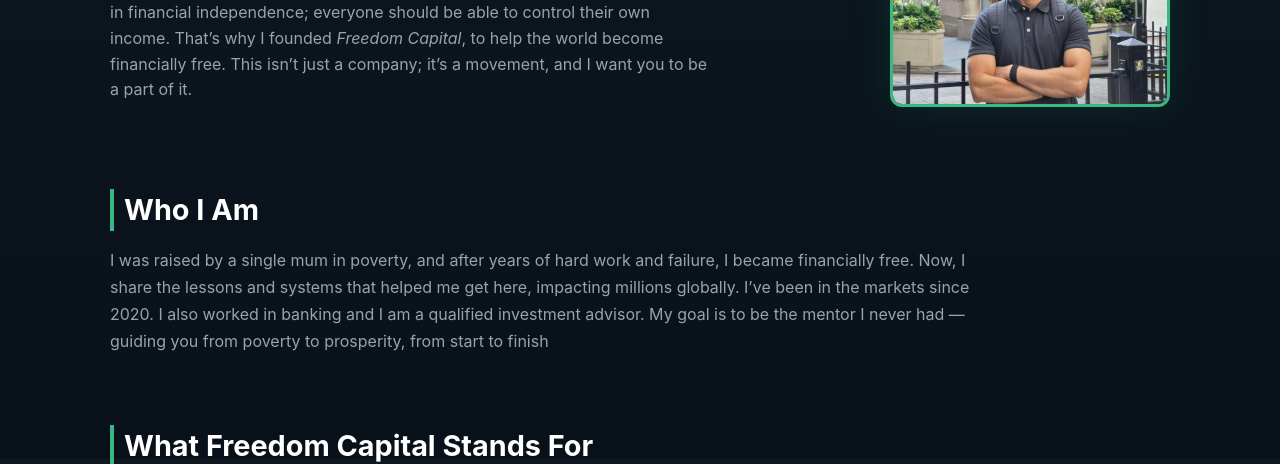
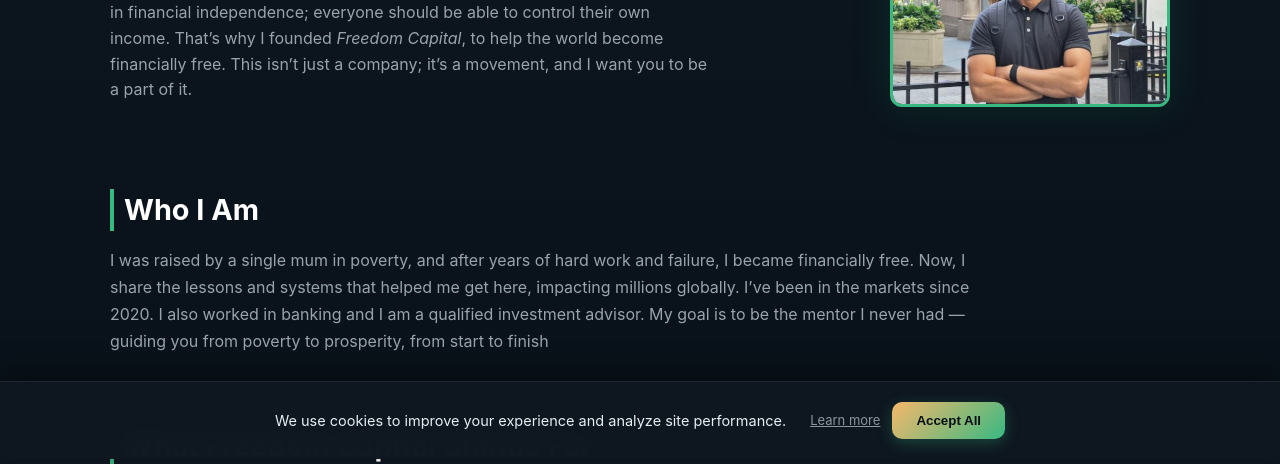
Before and after one commit to 01Chai/freedom-capital-site, a website: page about.html in a window 1280 px wide. Shown: the part 341-805 px from the top of the page. Drawn offline with Linux system fonts and the light colour scheme.

Commit message:
Update about.html

```diff
--- a/about.html
+++ b/about.html
@@ -525,5 +525,37 @@ This isn’t just a company; it’s a movement, and I want you to be a part of i
     }, { threshold: 0.3 });
     fadeUps.forEach(el => observer.observe(el));
   </script>
+
+	<!-- Freedom Capital Cookie Consent Banner (Standalone) -->
+<div id="cookie-consent" style="position:fixed;bottom:0;left:0;right:0;background:rgba(15,23,32,0.98);backdrop-filter:blur(12px);color:#e6eef3;padding:20px 24px;text-align:center;z-index:9999;border-top:1px solid rgba(255,255,255,0.08);font-family:Inter,system-ui,sans-serif;font-size:14.5px;line-height:1.5;display:none;box-shadow:0 -8px 30px rgba(0,0,0,0.4);">
+  <div class="container" style="max-width:1100px;margin:0 auto;display:flex;align-items:center;justify-content:center;gap:24px;flex-wrap:wrap;">
+    <span>We use cookies to improve your experience and analyze site performance.</span>
+    <div style="display:flex;gap:12px;align-items:center;">
+      <a href="/privacy.html" style="color:var(--muted);text-decoration:underline;font-size:13px;opacity:0.9;">Learn more</a>
+      <button onclick="acceptCookies()" style="background:linear-gradient(135deg,#f6b86b,#38b981);color:#071018;border:none;padding:11px 24px;border-radius:10px;font-weight:700;cursor:pointer;transition:transform .2s ease;box-shadow:0 4px 15px rgba(56,185,129,0.3);">
+        Accept All
+      </button>
+    </div>
+  </div>
+</div>
+
+<script>
+// Pure Cookie Consent – No GA4 dependency
+(function() {
+  const key = 'fc-cookies-accepted';
+
+  // Show banner only if user hasn't accepted yet
+  if (!localStorage.getItem(key)) {
+    document.getElementById('cookie-consent').style.display = 'block';
+  }
+
+  // Global accept function
+  window.acceptCookies = function() {
+    localStorage.setItem(key, 'true');
+    document.getElementById('cookie-consent').style.display = 'none';
+  };
+})();
+</script>
+
 </body>
 </html>
```
